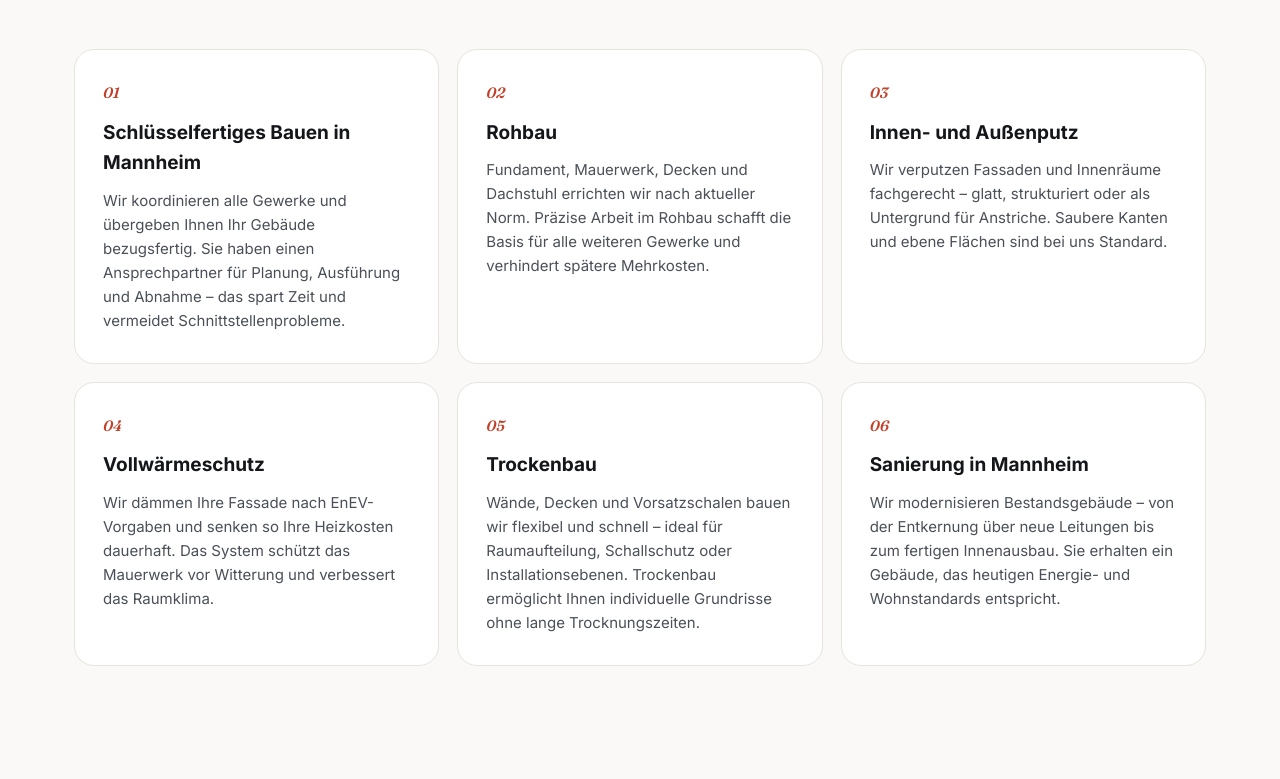
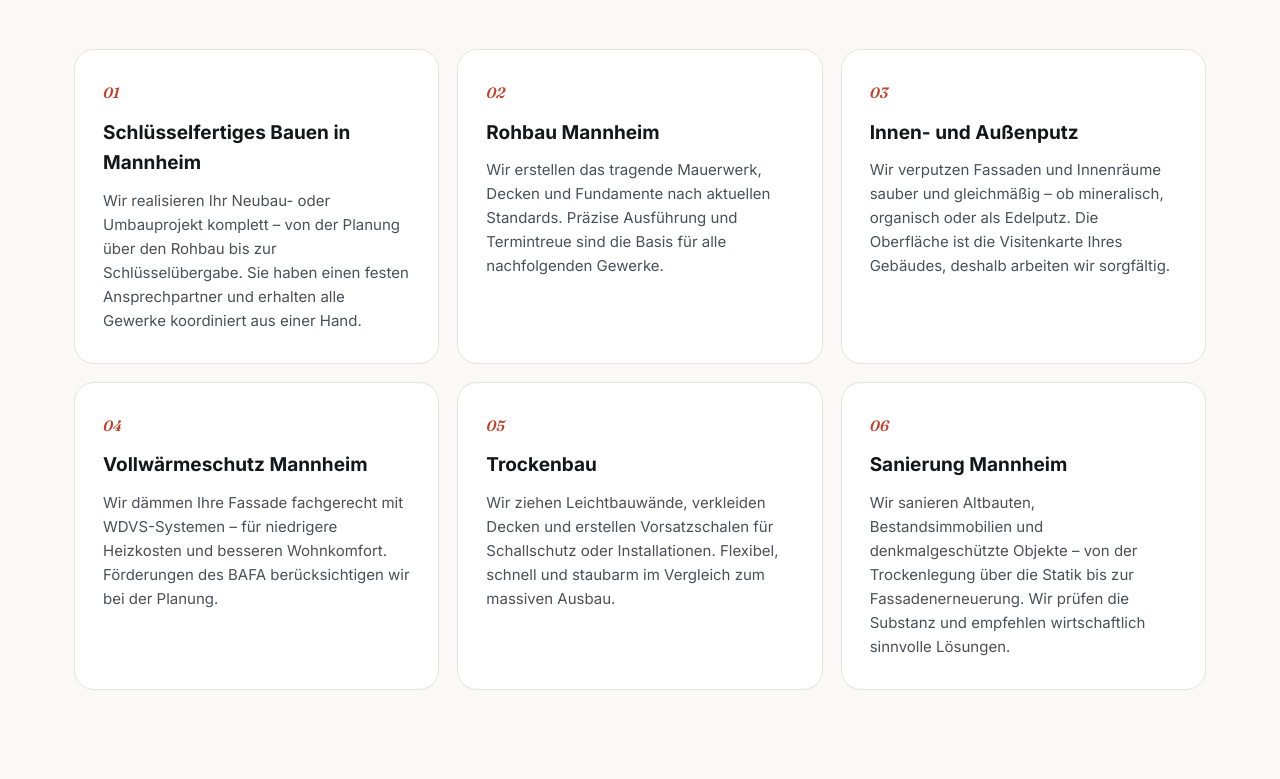
Before and after one commit to webjoyn/webjoyn-vorschau, a plain HTML site: page loga-bau-gmbh-d24caa43/index.html in a window 1280 px wide. Shown: the part 1254-2033 px from the top of the page. Drawn offline with Linux system fonts and the light colour scheme.

Commit message:
Deploy: loga-bau-gmbh-d24caa43/index.html

```diff
--- a/loga-bau-gmbh-d24caa43/index.html
+++ b/loga-bau-gmbh-d24caa43/index.html
@@ -4,10 +4,10 @@
 <meta charset="utf-8" />
 <meta name="viewport" content="width=device-width, initial-scale=1" />
 <title>Bauunternehmen Mannheim | Loga-Bau GmbH</title>
-<meta name="description" content="Loga-Bau realisiert Neubau, Rohbau und Sanierung in Mannheim. Schlüsselfertig, zuverlässig, aus einer Hand. Jetzt Bauprojekt besprechen." />
+<meta name="description" content="Schlüsselfertiges Bauen, Rohbau, Sanierung und Vollwärmeschutz in Mannheim – alles aus einer Hand. Loga-Bau GmbH: Ihr zuverlässiger Partner. Jetzt Beratung anfragen." />
 <link rel="canonical" href="https://webjoyn.github.io/webjoyn-vorschau/loga-bau-gmbh-d24caa43/" />
 <meta property="og:title" content="Bauunternehmen Mannheim | Loga-Bau GmbH" />
-<meta property="og:description" content="Loga-Bau realisiert Neubau, Rohbau und Sanierung in Mannheim. Schlüsselfertig, zuverlässig, aus einer Hand. Jetzt Bauprojekt besprechen." />
+<meta property="og:description" content="Schlüsselfertiges Bauen, Rohbau, Sanierung und Vollwärmeschutz in Mannheim – alles aus einer Hand. Loga-Bau GmbH: Ihr zuverlässiger Partner. Jetzt Beratung anfragen." />
 <meta property="og:type" content="website" />
 <link rel="preconnect" href="https://fonts.googleapis.com" />
 <link rel="preconnect" href="https://fonts.gstatic.com" crossorigin />
@@ -106,7 +106,7 @@ footer{background:var(--dark);color:rgba(255,255,255,.75);margin-top:clamp(64px,
 [data-reveal].is-visible{opacity:1;transform:none}
 @media(prefers-reduced-motion:reduce){html{scroll-behavior:auto}[data-reveal]{opacity:1;transform:none;transition:none}}
 </style>
-<script type="application/ld+json">{"@context":"https://schema.org","@type":"LocalBusiness","name":"Loga-Bau GmbH","description":"Loga-Bau realisiert Neubau, Rohbau und Sanierung in Mannheim. Schlüsselfertig, zuverlässig, aus einer Hand. Jetzt Bauprojekt besprechen.","address":{"@type":"PostalAddress","addressLocality":"Mannheim","addressCountry":"DE"},"url":"https://webjoyn.github.io/webjoyn-vorschau/loga-bau-gmbh-d24caa43/"}</script>
+<script type="application/ld+json">{"@context":"https://schema.org","@type":"LocalBusiness","name":"Loga-Bau GmbH","description":"Schlüsselfertiges Bauen, Rohbau, Sanierung und Vollwärmeschutz in Mannheim – alles aus einer Hand. Loga-Bau GmbH: Ihr zuverlässiger Partner. Jetzt Beratung anfragen.","address":{"@type":"PostalAddress","addressLocality":"Mannheim","addressCountry":"DE"},"url":"https://webjoyn.github.io/webjoyn-vorschau/loga-bau-gmbh-d24caa43/"}</script>
 </head>
 <body>
   <header>
@@ -133,7 +133,7 @@ footer{background:var(--dark);color:rgba(255,255,255,.75);margin-top:clamp(64px,
         <div class="hero-content">
           <span class="hero-badge">Mannheim · Bauunternehmen</span>
           <h1>Bauen mit <em class="accent">Substanz</em></h1>
-          <p>Loga-Bau realisiert Ihr Bauprojekt in Mannheim – vom ersten Spatenstich bis zur schlüsselfertigen Übergabe. Solide Handwerksarbeit, verlässliche Abläufe.</p>
+          <p>Wir realisieren Ihr Bauvorhaben in Mannheim und Umgebung – vom ersten Spatenstich bis zur schlüsselfertigen Übergabe. Verlässlich, termingerecht und aus einer Hand.</p>
           <div class="hero-actions">
             <a class="btn btn-primary" href="https://webjoyn.de/termin-buchen">Projekt anfragen</a>
             <a class="btn btn-ghost" href="#leistungen">Leistungen ansehen</a>
@@ -170,37 +170,37 @@ footer{background:var(--dark);color:rgba(255,255,255,.75);margin-top:clamp(64px,
         <div class="service" data-reveal>
           <span class="num">01</span>
           <h3>Schlüsselfertiges Bauen in Mannheim</h3>
-          <p>Wir koordinieren alle Gewerke und übergeben Ihnen Ihr Gebäude bezugsfertig. Sie haben einen Ansprechpartner für Planung, Ausführung und Abnahme – das spart Zeit und vermeidet Schnittstellenprobleme.</p>
+          <p>Wir realisieren Ihr Neubau- oder Umbauprojekt komplett – von der Planung über den Rohbau bis zur Schlüsselübergabe. Sie haben einen festen Ansprechpartner und erhalten alle Gewerke koordiniert aus einer Hand.</p>
         </div>
 
         <div class="service" data-reveal>
           <span class="num">02</span>
-          <h3>Rohbau</h3>
-          <p>Fundament, Mauerwerk, Decken und Dachstuhl errichten wir nach aktueller Norm. Präzise Arbeit im Rohbau schafft die Basis für alle weiteren Gewerke und verhindert spätere Mehrkosten.</p>
+          <h3>Rohbau Mannheim</h3>
+          <p>Wir erstellen das tragende Mauerwerk, Decken und Fundamente nach aktuellen Standards. Präzise Ausführung und Termintreue sind die Basis für alle nachfolgenden Gewerke.</p>
         </div>
 
         <div class="service" data-reveal>
           <span class="num">03</span>
           <h3>Innen- und Außenputz</h3>
-          <p>Wir verputzen Fassaden und Innenräume fachgerecht – glatt, strukturiert oder als Untergrund für Anstriche. Saubere Kanten und ebene Flächen sind bei uns Standard.</p>
+          <p>Wir verputzen Fassaden und Innenräume sauber und gleichmäßig – ob mineralisch, organisch oder als Edelputz. Die Oberfläche ist die Visitenkarte Ihres Gebäudes, deshalb arbeiten wir sorgfältig.</p>
         </div>
 
         <div class="service" data-reveal>
           <span class="num">04</span>
-          <h3>Vollwärmeschutz</h3>
-          <p>Wir dämmen Ihre Fassade nach EnEV-Vorgaben und senken so Ihre Heizkosten dauerhaft. Das System schützt das Mauerwerk vor Witterung und verbessert das Raumklima.</p>
+          <h3>Vollwärmeschutz Mannheim</h3>
+          <p>Wir dämmen Ihre Fassade fachgerecht mit WDVS-Systemen – für niedrigere Heizkosten und besseren Wohnkomfort. Förderungen des BAFA berücksichtigen wir bei der Planung.</p>
         </div>
 
         <div class="service" data-reveal>
           <span class="num">05</span>
           <h3>Trockenbau</h3>
-          <p>Wände, Decken und Vorsatzschalen bauen wir flexibel und schnell – ideal für Raumaufteilung, Schallschutz oder Installationsebenen. Trockenbau ermöglicht Ihnen individuelle Grundrisse ohne lange Trocknungszeiten.</p>
+          <p>Wir ziehen Leichtbauwände, verkleiden Decken und erstellen Vorsatzschalen für Schallschutz oder Installationen. Flexibel, schnell und staubarm im Vergleich zum massiven Ausbau.</p>
         </div>
 
         <div class="service" data-reveal>
           <span class="num">06</span>
-          <h3>Sanierung in Mannheim</h3>
-          <p>Wir modernisieren Bestandsgebäude – von der Entkernung über neue Leitungen bis zum fertigen Innenausbau. Sie erhalten ein Gebäude, das heutigen Energie- und Wohnstandards entspricht.</p>
+          <h3>Sanierung Mannheim</h3>
+          <p>Wir sanieren Altbauten, Bestandsimmobilien und denkmalgeschützte Objekte – von der Trockenlegung über die Statik bis zur Fassadenerneuerung. Wir prüfen die Substanz und empfehlen wirtschaftlich sinnvolle Lösungen.</p>
         </div>
         </div>
       </div>
@@ -213,7 +213,7 @@ footer{background:var(--dark);color:rgba(255,255,255,.75);margin-top:clamp(64px,
             <div>
               <span class="kicker" data-reveal>Über uns</span>
               <h2 data-reveal>Loga-Bau GmbH</h2>
-              <p class="body" data-reveal>Als Bauunternehmen in Mannheim begleiten wir Bauherren, Architekten und Investoren durch alle Bauphasen. Unser Team übernimmt Rohbau, Ausbau und energetische Sanierung – alles aus einer Hand. Wir arbeiten nach klaren Zeitplänen, kommunizieren offen und sorgen dafür, dass jedes Gewerk sauber ineinandergreift. Ob Neubau oder Bestandsmodernisierung: Sie erhalten ein Gebäude, das technisch einwandfrei ist und langfristig Wert behält. Sprechen Sie uns an – wir besprechen Ihr Vorhaben vor Ort und erstellen Ihnen ein nachvollziehbares Angebot.</p>
+              <p class="body" data-reveal>Die Loga-Bau GmbH ist Ihr Partner für anspruchsvolle Bauprojekte in Mannheim und der Metropolregion Rhein-Neckar. Wir übernehmen Neubauten, Sanierungen und Ausbauten für private und gewerbliche Auftraggeber. Unser Leistungsspektrum reicht vom Rohbau über Putz- und Trockenbauarbeiten bis zur energetischen Sanierung. Sie erhalten bei uns alles aus einer Hand – mit festen Ansprechpartnern, die Ihr Projekt vom Angebot bis zur Abnahme begleiten. Wir arbeiten mit bewährten Materialien, koordinieren Gewerke zuverlässig und halten uns an vereinbarte Termine. Sprechen Sie uns an – wir beraten Sie unverbindlich vor Ort.</p>
             </div>
 
           </div>
```
